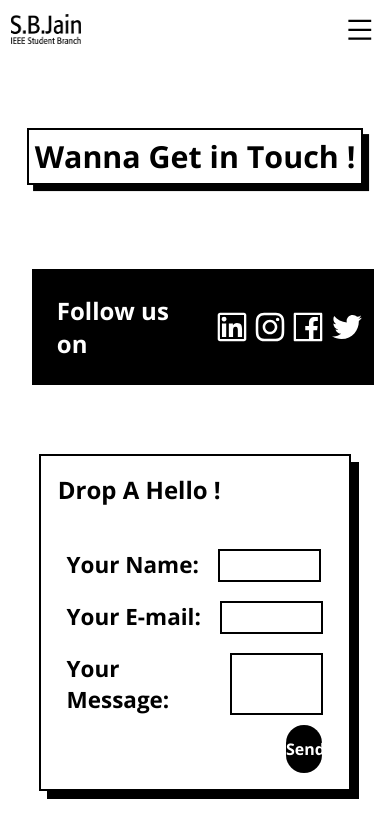
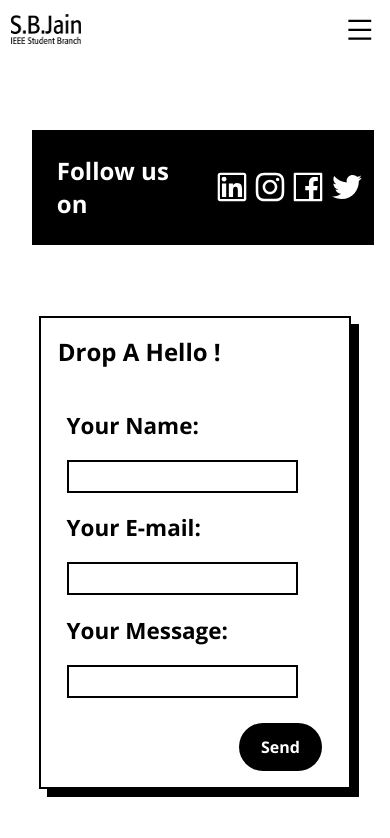
Before and after one commit to TakshakRamteke/ieeesbjain, a Next.js app: page /contact in a window 390 px wide. Shown: the top 838 px of the page. Built offline with nearby package versions, Linux system fonts and the light colour scheme.

Commit message:
Fix: Fixed the responsivness for contact page and fixed some on Home page.

```diff
--- a/styles/Contact.module.css
+++ b/styles/Contact.module.css
@@ -72,3 +72,22 @@
     background-color: black;
     color: white;
 }
+
+@media screen and (max-width: 810px) {
+    .H2{
+        display: none;
+    }
+    .form div{
+        flex-wrap: wrap;
+        flex-direction: column;
+    }
+    .form div input{
+        width: 90%;
+        margin-left: 0;
+        margin-top: 1em;
+    }
+    .submit{
+        margin-top: 1em;
+        width: 30%;
+    }
+}
--- a/styles/Home.module.css
+++ b/styles/Home.module.css
@@ -14,6 +14,7 @@
 }
 @media screen and (max-width: 810px){
   .heading{
+    width: 90%;
     font-size: 1em;
     margin-bottom: 4em;
   }
```
